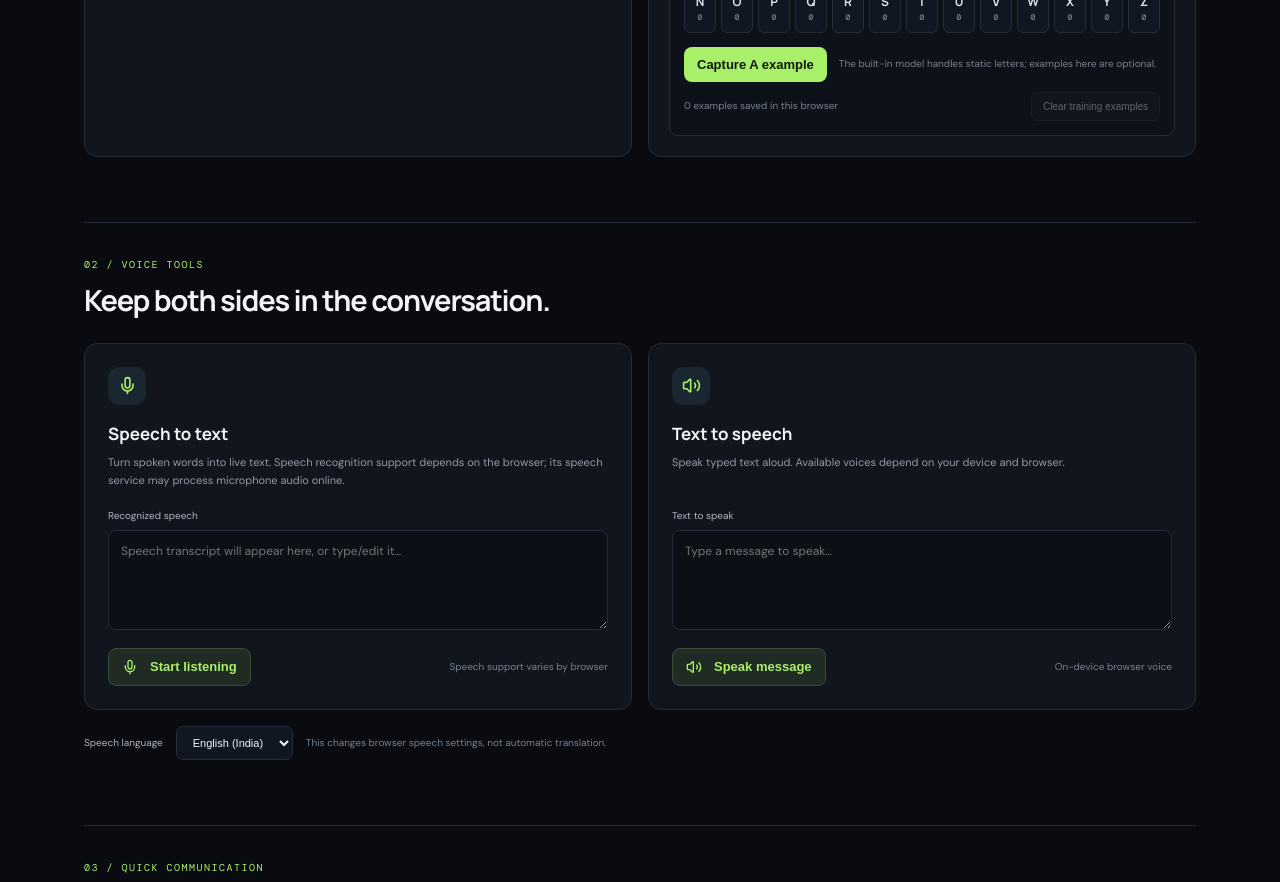
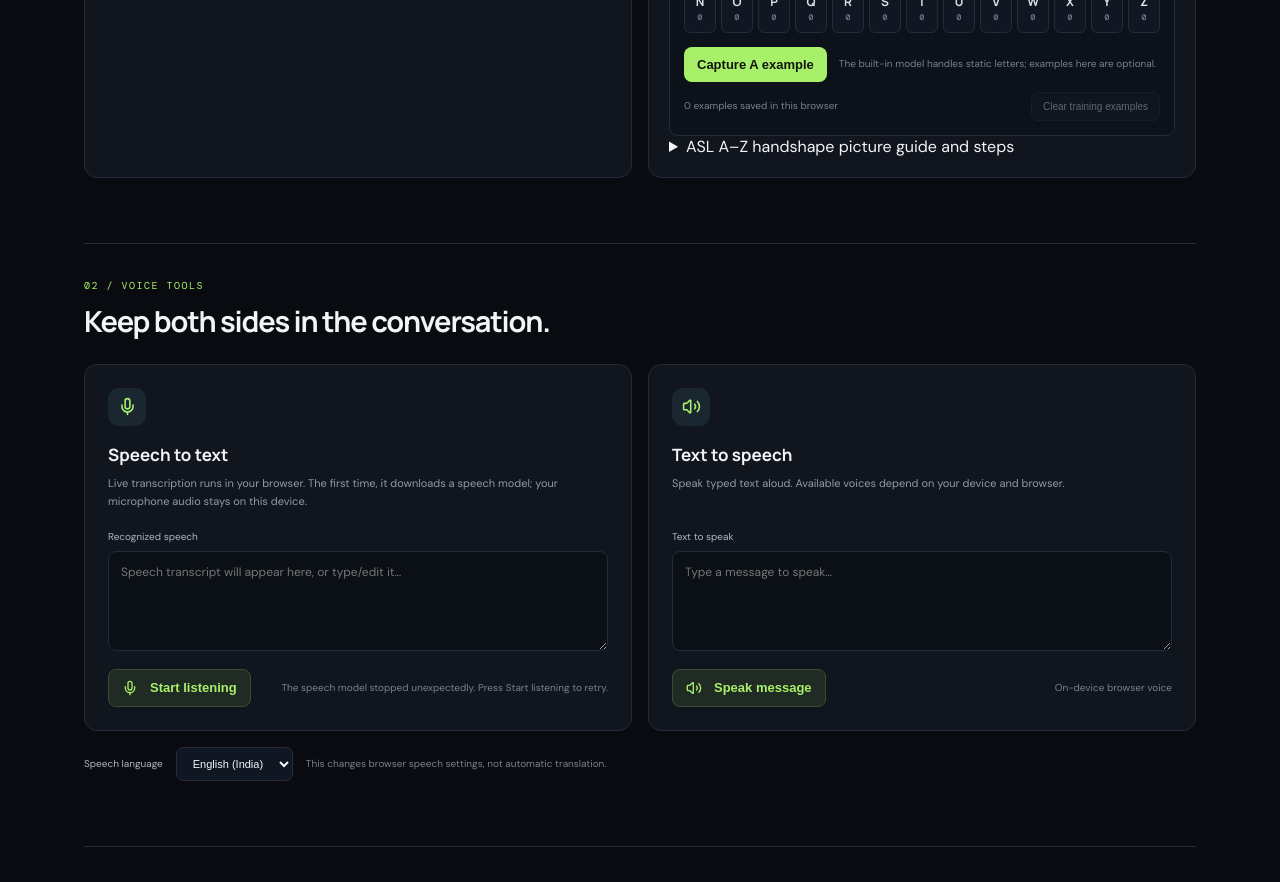
Before and after one commit to ayushku4507/sign-voice-ai-, a Next.js app: page / in a window 1280 px wide. Shown: the part 1560-2442 px from the top of the page. Built offline with nearby package versions, Linux system fonts and the light colour scheme.

Commit message:
Add local speech recognition and ASL picture guide

```diff
--- a/app/page.tsx
+++ b/app/page.tsx
@@ -2,26 +2,9 @@
 
 import { useEffect, useRef, useState } from "react";
 import ASLTrainer from "./ASLTrainer";
-import { AudioLines, Camera, CircleHelp, Languages, Mic, MicOff, ShieldCheck, Volume2 } from "lucide-react";
-
-type SpeechRecognitionAlternative = { transcript: string };
-type SpeechRecognitionResult = { 0: SpeechRecognitionAlternative; isFinal: boolean };
-type SpeechRecognitionEventLike = { results: ArrayLike<SpeechRecognitionResult> };
-type SpeechRecognitionErrorLike = { error?: string };
-type SpeechRecognitionLike = {
-  lang: string;
-  continuous: boolean;
-  interimResults: boolean;
-  onresult: ((event: SpeechRecognitionEventLike) => void) | null;
-  onerror: ((event: SpeechRecognitionErrorLike) => void) | null;
-  onend: (() => void) | null;
-  start: () => void;
-  stop: () => void;
-};
-type SpeechWindow = Window & {
-  SpeechRecognition?: new () => SpeechRecognitionLike;
-  webkitSpeechRecognition?: new () => SpeechRecognitionLike;
-};
+import SpeechToText from "./SpeechToText";
+import Image from "next/image";
+import { AudioLines, Camera, CircleHelp, Languages, ShieldCheck, Volume2 } from "lucide-react";
 
 const phrases = [
   "I need help.",
@@ -34,22 +17,14 @@ const phrases = [
 export default function Home() {
   const videoRef = useRef<HTMLVideoElement>(null);
   const streamRef = useRef<MediaStream | null>(null);
-  const recognitionRef = useRef<SpeechRecognitionLike | null>(null);
-  const shouldListenRef = useRef(false);
-  const restartTimerRef = useRef<number | null>(null);
   const activeSpeechRef = useRef<{ text: string; startedAt: number } | null>(null);
   const [cameraOn, setCameraOn] = useState(false);
   const [cameraError, setCameraError] = useState("");
   const [spokenText, setSpokenText] = useState("");
-  const [heardText, setHeardText] = useState("");
   const [language, setLanguage] = useState("en-IN");
-  const [listening, setListening] = useState(false);
 
   useEffect(() => () => {
     streamRef.current?.getTracks().forEach((track) => track.stop());
-    shouldListenRef.current = false;
-    if (restartTimerRef.current !== null) window.clearTimeout(restartTimerRef.current);
-    recognitionRef.current?.stop();
     window.speechSynthesis?.cancel();
   }, []);
 
@@ -93,81 +68,6 @@ export default function Home() {
     window.speechSynthesis.speak(utterance);
   }
 
-  function toggleListening() {
-    if (shouldListenRef.current) {
-      shouldListenRef.current = false;
-      if (restartTimerRef.current !== null) window.clearTimeout(restartTimerRef.current);
-      restartTimerRef.current = null;
-      recognitionRef.current?.stop();
-      setListening(false);
-      return;
-    }
-    const speechWindow = window as SpeechWindow;
-    const Recognition = speechWindow.SpeechRecognition ?? speechWindow.webkitSpeechRecognition;
-    if (!Recognition) {
-      setHeardText("Speech recognition is not available in this browser. Try Chrome or Edge, allow microphone access, or type the message.");
-      return;
-    }
-    const recognition = new Recognition();
-    recognition.lang = language;
-    recognition.continuous = true;
-    recognition.interimResults = true;
-    shouldListenRef.current = true;
-    recognition.onresult = (event) => {
-      const transcript = Array.from(event.results)
-        .map((result) => result[0]?.transcript ?? "")
-        .join("");
-      setHeardText(transcript);
-    };
-    recognition.onerror = (event) => {
-      const fatal = event.error === "not-allowed" || event.error === "service-not-allowed" || event.error === "audio-capture" || event.error === "network";
-      if (fatal) {
-        shouldListenRef.current = false;
-        setListening(false);
-        setHeardText(
-          event.error === "audio-capture"
-            ? "No microphone was found. Connect or enable a microphone, then try again."
-            : event.error === "network"
-              ? "Speech recognition service is unavailable. Check your connection or try Chrome or Edge."
-              : "Microphone access was blocked. Allow microphone access for this site, then try again.",
-        );
-      }
-    };
-    recognition.onend = () => {
-      if (!shouldListenRef.current) {
-        setListening(false);
-        return;
-      }
-      // Speech services may stop after pauses. Restart while the user still has listening enabled.
-      restartTimerRef.current = window.setTimeout(() => {
-        if (!shouldListenRef.current) return;
-        try {
-          recognition.start();
-        } catch {
-          restartTimerRef.current = window.setTimeout(() => {
-            if (!shouldListenRef.current) return;
-            try {
-              recognition.start();
-            } catch {
-              shouldListenRef.current = false;
-              setListening(false);
-              setHeardText("Speech recognition stopped. Press Start listening to try again.");
-            }
-          }, 500);
-        }
-      }, 250);
-    };
-    recognitionRef.current = recognition;
-    try {
-      recognition.start();
-      setListening(true);
-    } catch {
-      shouldListenRef.current = false;
-      setListening(false);
-      setHeardText("Could not start microphone recognition. Allow microphone access and try again.");
-    }
-  }
-
   return (
     <main className="shell">
       <header className="topbar">
@@ -201,6 +101,25 @@ export default function Home() {
           <div className="panel output-panel">
             <div className="panel-head"><span><Languages size={17} /> ASL fingerspelling</span><span className="pill warning">{cameraOn ? "Hand tracking on" : "Camera off"}</span></div>
             <ASLTrainer cameraOn={cameraOn} videoRef={videoRef} />
+            <details className="asl-guide">
+              <summary>ASL A–Z handshape picture guide and steps</summary>
+              <div className="asl-guide-content">
+                <ol>
+                  <li>Hold one hand in the camera view with enough light.</li>
+                  <li>Choose a letter picture and match that handshape.</li>
+                  <li>Hold the shape steady until the possible letter appears.</li>
+                  <li>Use Space between letters when spelling separate words.</li>
+                </ol>
+                <Image
+                  src="/asl-alphabet-reference.svg"
+                  alt="Picture chart showing American Sign Language alphabet handshapes from A to Z"
+                  width={393}
+                  height={500}
+                  unoptimized
+                  className="asl-guide-image"
+                />
+              </div>
+            </details>
           </div>
         </div>
       </section>
@@ -208,11 +127,7 @@ export default function Home() {
       <section className="section" id="voice">
         <div className="section-heading"><div><div className="eyebrow">02 / VOICE TOOLS</div><h2>Keep both sides in the conversation.</h2></div></div>
         <div className="voice-grid">
-          <div className="panel voice-card">
-            <div className="card-icon"><Mic size={19} /></div><h3>Speech to text</h3><p>Turn spoken words into live text. Speech recognition support depends on the browser; its speech service may process microphone audio online.</p>
-            <label htmlFor="heardText">Recognized speech</label><textarea id="heardText" value={heardText} onChange={(e) => setHeardText(e.target.value)} placeholder="Speech transcript will appear here, or type/edit it…" />
-            <div className="card-actions"><button className="secondary-btn" onClick={toggleListening}>{listening ? <><MicOff size={16} /> Stop listening</> : <><Mic size={16} /> Start listening</>}</button><span className="small-note" role="status">{listening ? "Listening — words appear as you speak" : "Speech support varies by browser"}</span></div>
-          </div>
+          <SpeechToText language={language} />
           <div className="panel voice-card">
             <div className="card-icon"><Volume2 size={19} /></div><h3>Text to speech</h3><p>Speak typed text aloud. Available voices depend on your device and browser.</p>
             <label htmlFor="spokenText">Text to speak</label><textarea id="spokenText" value={spokenText} onChange={(e) => setSpokenText(e.target.value)} placeholder="Type a message to speak…" />
```
